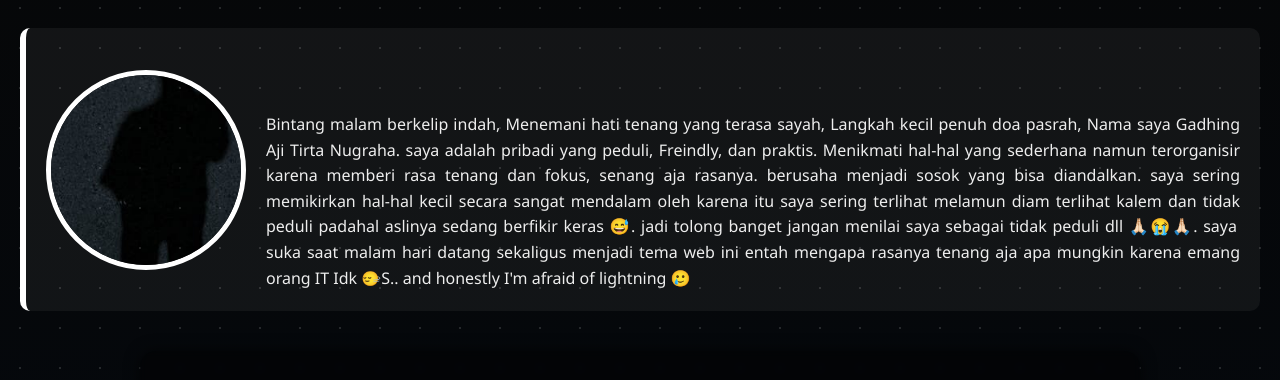
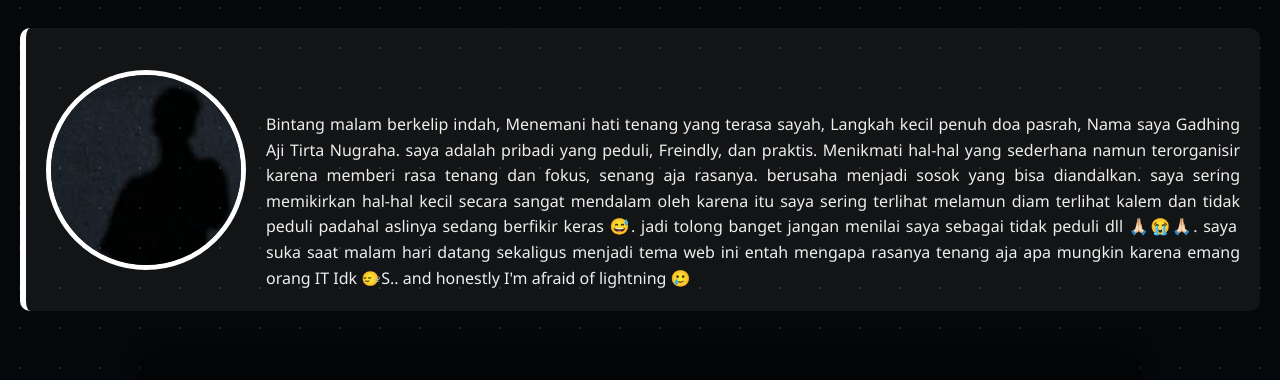
Before and after one commit to DantSena/Aji_Project, a plain HTML site: page index.html in a window 1280 px wide. Shown: the part 292-672 px from the top of the page. Drawn offline with Linux system fonts and the light colour scheme.

Commit message:
index.html

```diff
--- a/index.html
+++ b/index.html
@@ -26,7 +26,7 @@
   </header>
 
   <section class="intro">
-    <img src="sad.jfif" alt="Foto diri" class="profile">
+    <img src="sad.jpg" alt="Foto diri" class="profile">
     <div class="about">
       <div>
         <h1 class="judul-intro asap"><strong>About Me 👋🏻</strong></h1>
```
